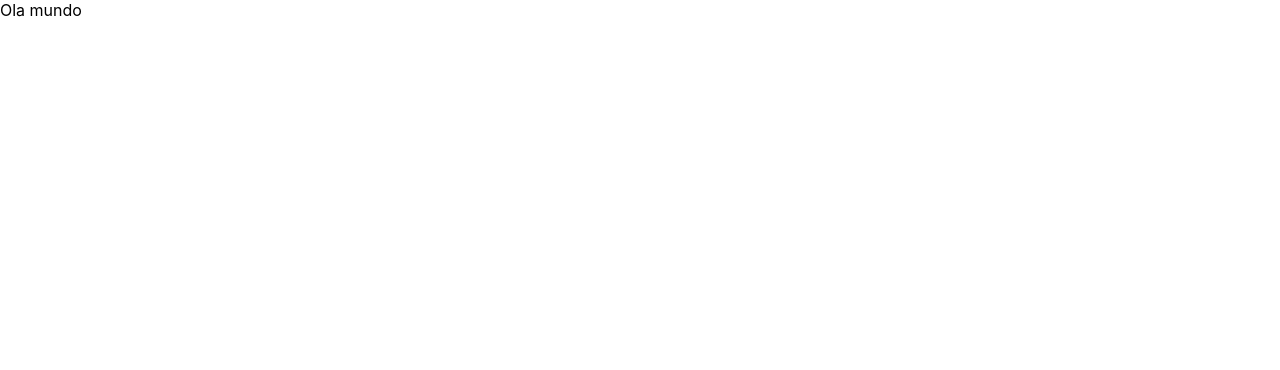
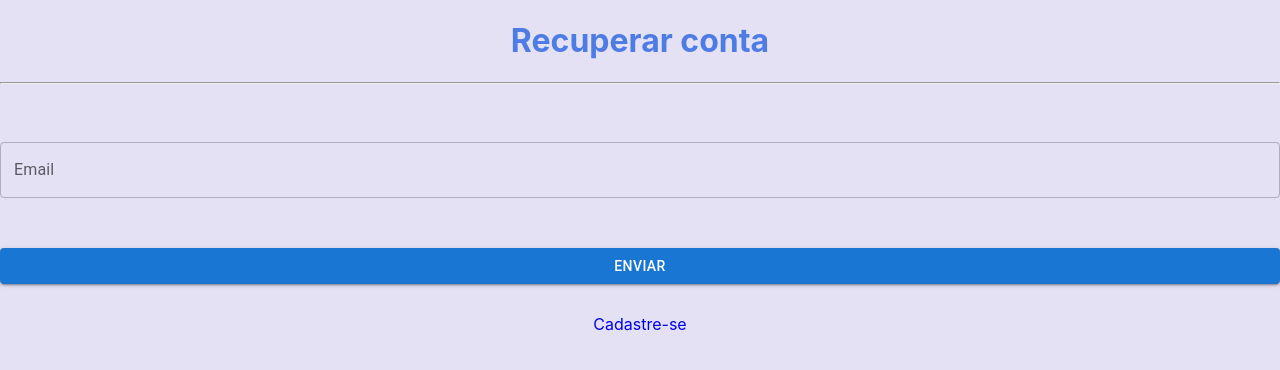
Before and after one commit to iwtrainingbr/front-14-app, a React (Create React App) app: page /recuperarsenha in a window 1280 px wide. Before the commit this address had no page. Shown: the top 370 px of the page. Built offline with nearby package versions, Linux system fonts and the light colour scheme.

Commit message:
Adicionei titulo botao e input

```diff
--- a/src/App.js
+++ b/src/App.js
@@ -3,17 +3,19 @@ import {BrowserRouter, Routes, Route} from "react-router-dom";
 import Register from "./pages/Register";
 import Login from "./pages/Login";
 import Example from "./pages/Example";
+import RecuperarSenha from "./pages/RecuperarSenha";
 
 export default function App() {
   return (
     <BrowserRouter>
 
-      Ola mundo
+
 
       <Routes>
         <Route path="/cadastro" element={<Register/>} />
         <Route path="/login" element={<Login/>} />
         <Route path="/exemplo" element={<Example/>} />
+        <Route path="/recuperarsenha" element={<RecuperarSenha/>} />
       </Routes>
 
 
--- /dev/null
+++ b/src/pages/RecuperarSenha/index.js
@@ -0,0 +1,22 @@
+import {Button, TextField} from "@mui/material";
+import "./style.css";
+
+
+export default function RecuperarSenha() {
+    return (
+      <div>
+            <h1 className="titulo">Recuperar conta</h1>
+            <hr/>
+
+            <TextField fullWidth className="input" id="outlined-basic" label="Email" variant="outlined" />
+
+            <Button fullWidth className="botao" variant="contained">Enviar</Button>
+
+
+            <a className="link" href="#">Cadastre-se</a>
+
+      </div>
+
+    )
+
+}
--- /dev/null
+++ b/src/pages/RecuperarSenha/style.css
@@ -0,0 +1,21 @@
+body {
+    background-color: rgb(228, 225, 245);
+}
+.titulo {
+    color: rgb(77, 124, 228);
+    display: flex;
+    justify-content: center;
+}
+.input {
+   top: 50px;
+}
+.botao{
+    top: 100px;
+
+}
+.link {
+    display: flex;
+    justify-content: center;
+    margin-top: 130px;
+    text-decoration: none;
+}
```
